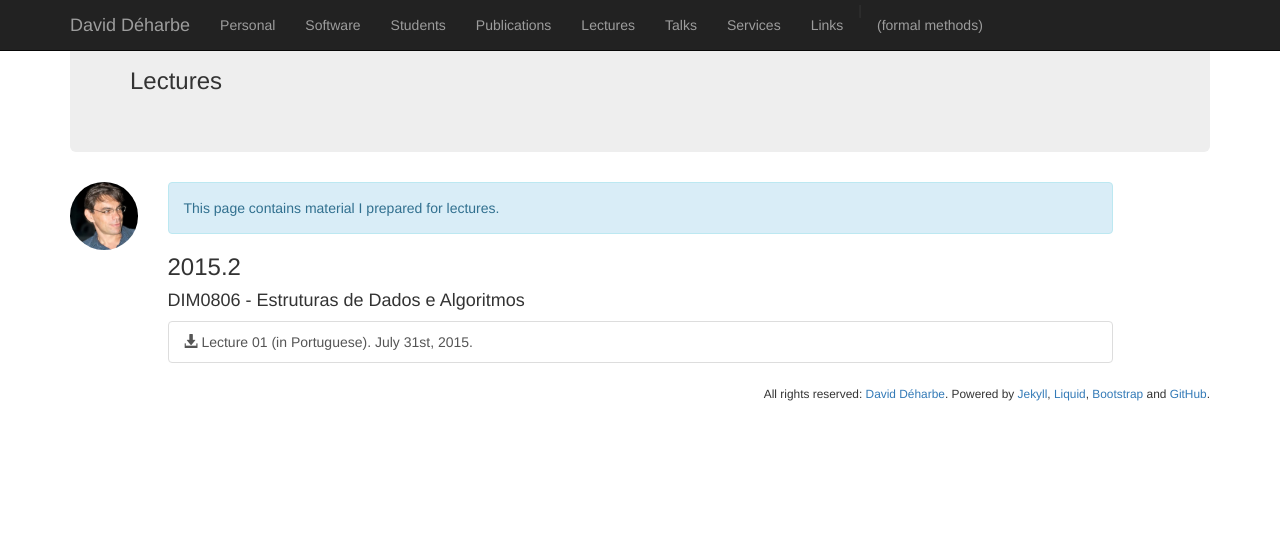
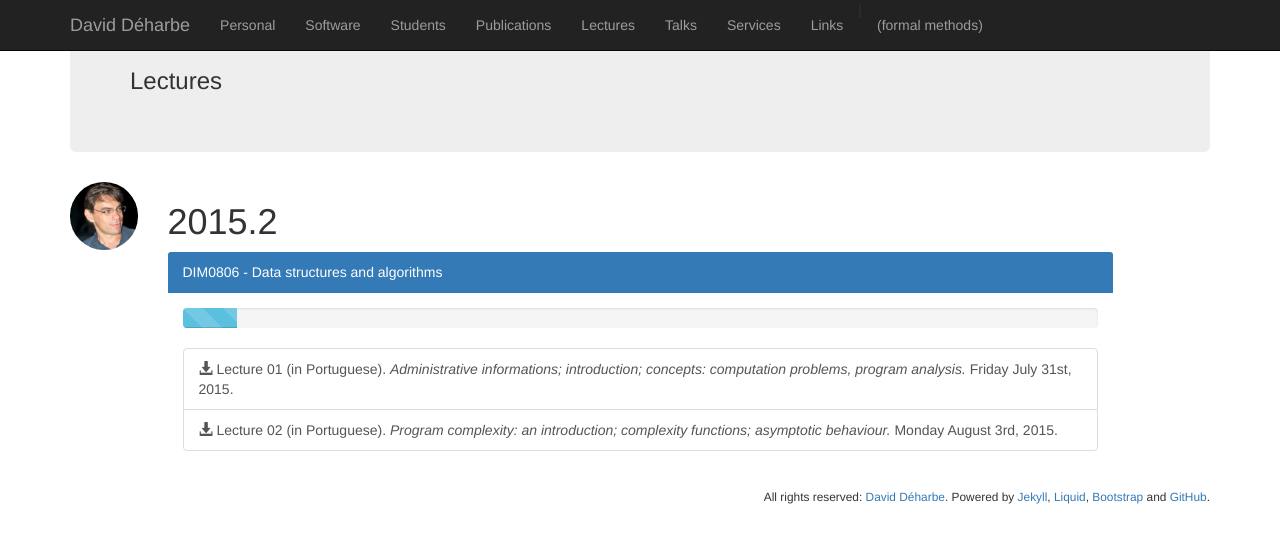
Before and after one commit to DavidDeharbe/DavidDeharbe.github.io, a Jekyll site: the page built from lectures.html, in a window 1280 px wide. Shown: the top 543 px of the page. Built offline with Jekyll 4.4.1, drawn with Linux system fonts in a browser that asks for light colours; Markdown is read by kramdown in place of the engine named in the settings.

Commit message:
+lecture/2015.2/dim0806/#02

```diff
--- a/lectures.html
+++ b/lectures.html
@@ -7,15 +7,20 @@ sitemap:
     lastmod: 2015-06-13
 ---
 
-<div class="alert alert-info">
-  This page contains material I prepared for lectures.
+<h1>2015.2</h1>
+
+<div class="panel-primary">
+  <div class="panel-heading">DIM0806 - Data structures and algorithms</div>
+  <div class="panel-body">
+    <div class="progress">
+      <div class="progress-bar progress-bar-info progress-bar-striped" role="progressbar" aria-valuenow="2"
+	aria-valuemin="0" aria-valuemax="36" style="width:6%">
+	<span class="sr-only">6% Complete</span>
+      </div>
+    </div>
+    <div class="list-group">
+      <a href="{{ site.url }}/downloads/lectures/2015.2/dim0806/aula01.pdf" class="list-group-item"><span class="glyphicon glyphicon-download-alt"></span> Lecture 01 (in Portuguese). <i>Administrative informations; introduction; concepts: computation problems, program analysis.</i> Friday July 31st, 2015.</a>
+      <a href="{{ site.url }}/downloads/lectures/2015.2/dim0806/aula02.pdf" class="list-group-item"><span class="glyphicon glyphicon-download-alt"></span> Lecture 02 (in Portuguese). <i>Program complexity: an introduction; complexity functions; asymptotic behaviour.</i> Monday August 3rd, 2015.</a>
+    </div>
+  </div>
 </div>
-
-
-<h3>2015.2</h3>
-
-<h4>DIM0806 - Estruturas de Dados e Algoritmos</h4>
-
-<div class="list-group">
-  <a href="{{ site.url }}/downloads/lectures/2015.2/dim0806/aula01.pdf" class="list-group-item"><span class="glyphicon glyphicon-download-alt"></span> Lecture 01 (in Portuguese). July 31st, 2015.</a>
-</div>
```
Also changed, not shown: 1 other file.
